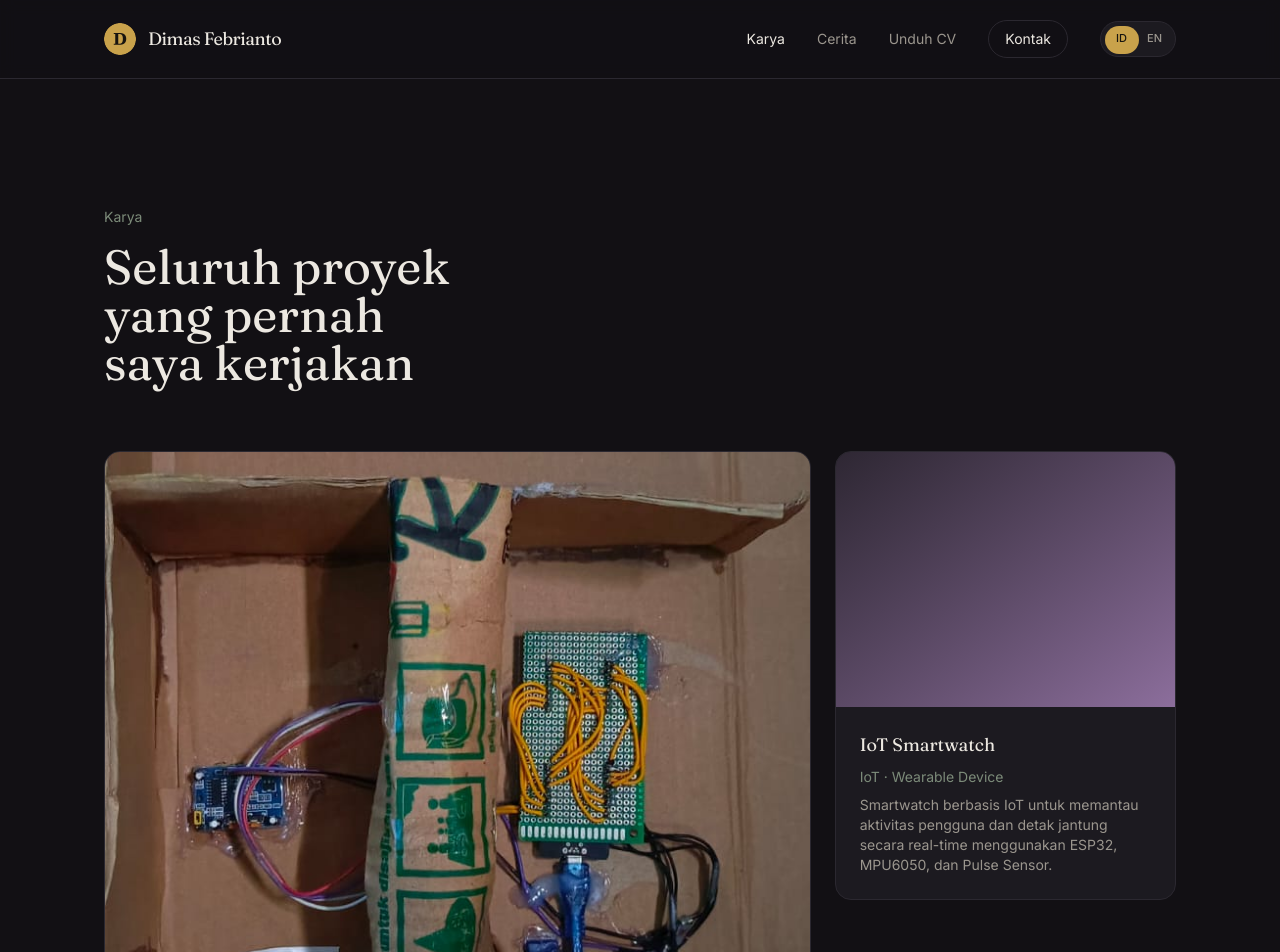
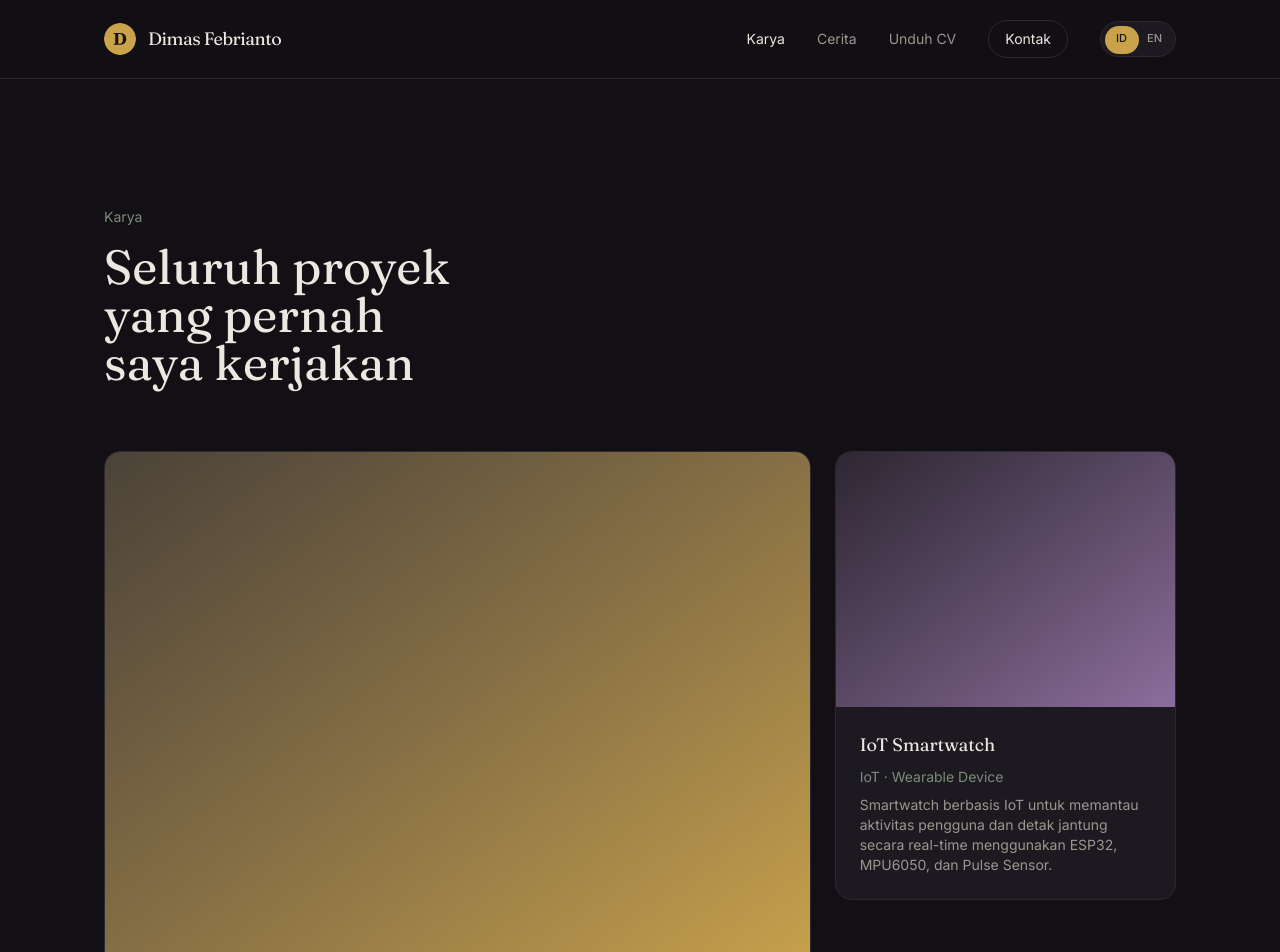
Before and after one commit to Dims2004/portofdimas, a React (Vite) app: page /#/karya in a window 1280 px wide. Shown: the top 952 px of the page. Built offline with nearby package versions, Linux system fonts and the light colour scheme.

Commit message:
Change cover image path format in works.js
Updated cover image path format in works.js.

```diff
--- a/src/data/works.js
+++ b/src/data/works.js
@@ -4,7 +4,8 @@
 // - tone     : angka 1-6, menentukan warna gradasi thumbnail (dipakai kalau cover/galleryImages kosong)
 // - size     : "lg" (2 kolom) atau "sm" (1 kolom) di grid bento
 // - cover    : path gambar sampul proyek. Taruh file gambar di folder public/,
-//              lalu isi "/nama-file.jpg". Kosongkan ("") kalau belum ada gambar.
+//              lalu isi TANPA garis miring di depan, contoh: "projects/aiot.jpg"
+//              (bukan "/projects/aiot.jpg"). Kosongkan ("") kalau belum ada gambar.
 // - id / en  : versi konten per bahasa (tags, summary, role, description, gallery)
 //              gallery.images (opsional): path gambar untuk tiap item galeri, urutannya
 //              harus sama dengan gallery caption
@@ -16,7 +17,7 @@ export const works = [
     tone: 1,
     size: "lg",
     year: "2025",
-    cover: "/projects/iot_pakankucing.jpeg", // contoh: "/projects/aiot-cat-feeder.jpg"
+    cover: "", // contoh: "/projects/aiot-cat-feeder.jpg"
     galleryImages: ["", "", ""], // isi path gambar untuk masing-masing item galeri di bawah
     id: {
       title: "AIoT Cat Feeder",
```
